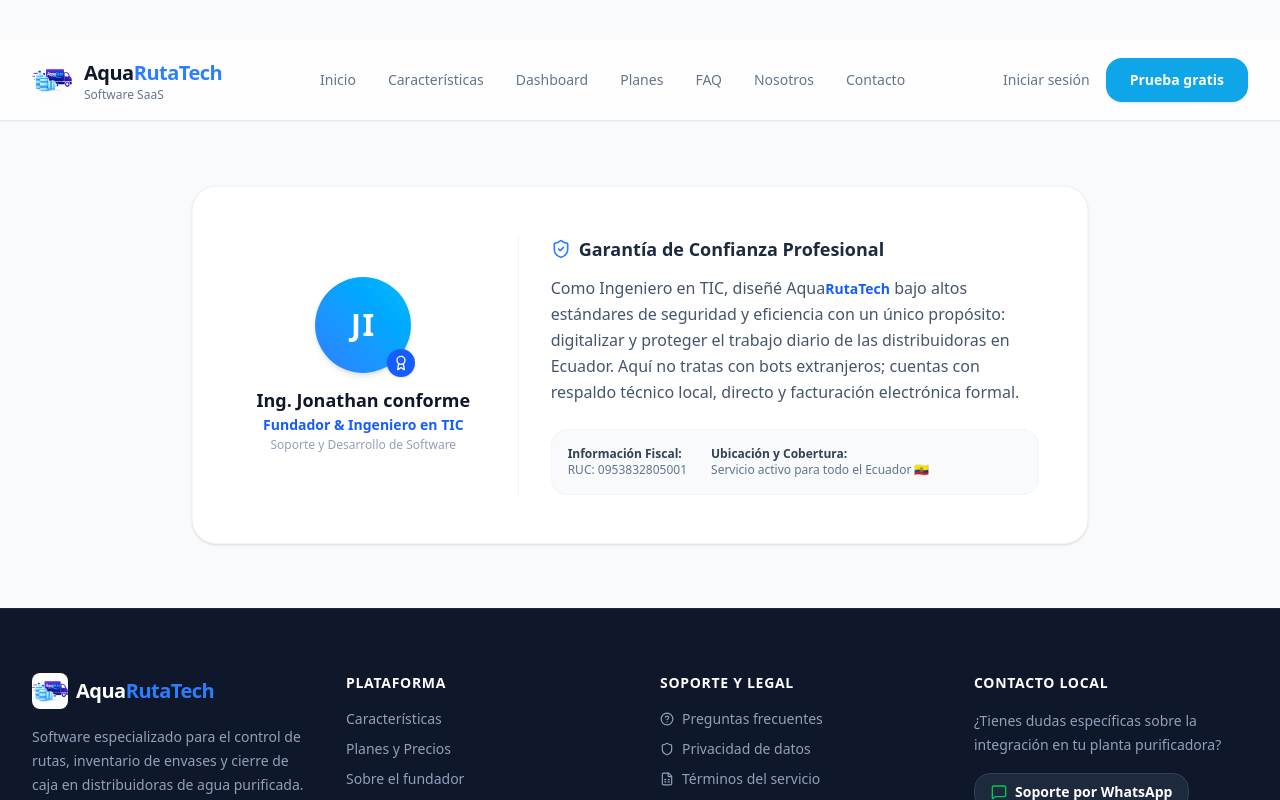
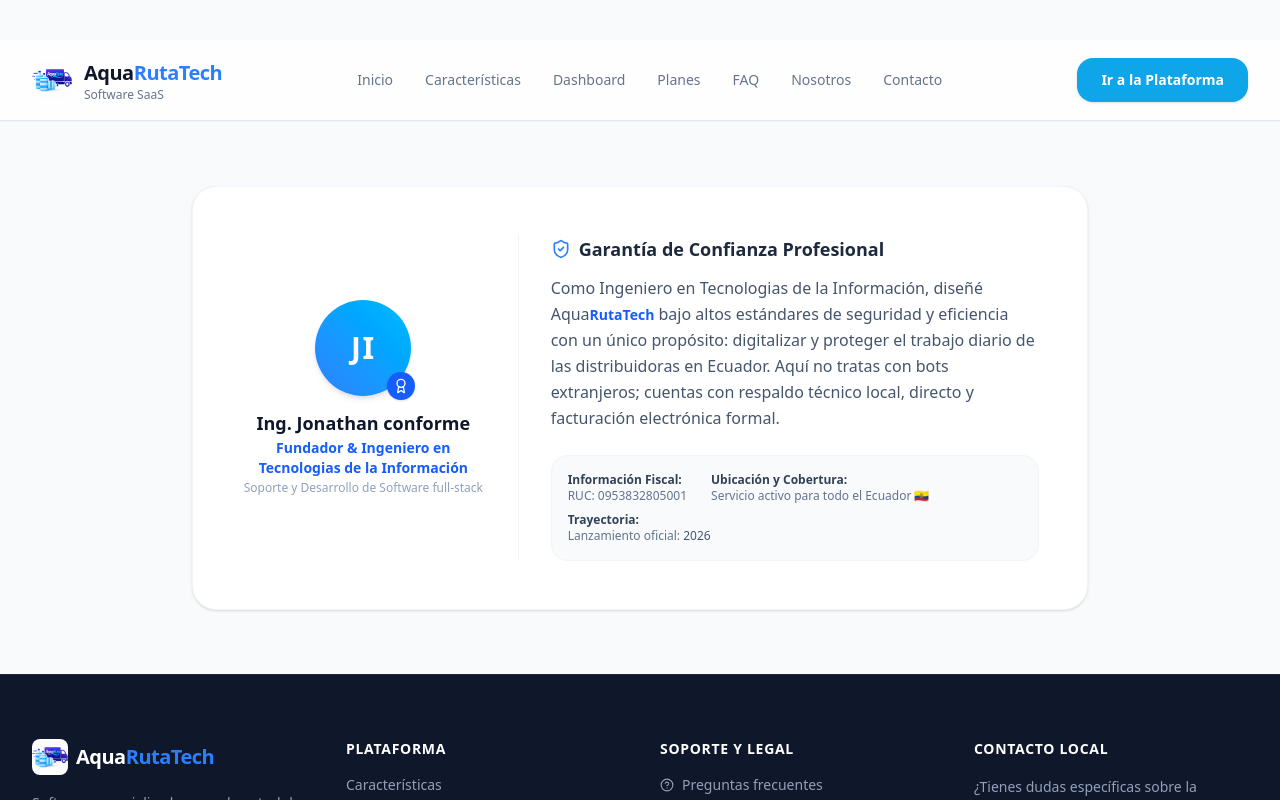
Before and after one commit to jonathan-conforme/aquarutatech-landing, a Next.js app: page /nosotros in a window 1280 px wide. Shown: the top 800 px of the page. Built offline with nearby package versions, Linux system fonts and the light colour scheme.

Commit message:
feat: optimizar UX de header, footer y redirección dinámica de planes a whatsapp

```diff
--- a/src/app/layout.tsx
+++ b/src/app/layout.tsx
@@ -41,6 +41,15 @@ export const metadata: Metadata = {
   // ¡Perfecto! Ya está activo apuntando al nuevo dominio
   metadataBase: new URL("https://aquarutatech.com"),
 
+ icons: {
+    icon: [
+      { url: "https://aquarutatech.com/icons/icon-512x512.png", type: "image/png" }
+    ],
+    apple: [
+      { url: "https://aquarutatech.com/icons/icon-512x512.png", type: "image/png" }
+    ],
+  },
+
   openGraph: {
     title: "AquaRutaTech | Software para Distribuidoras de Agua",
     description:
--- a/src/components/layout/Footer.tsx
+++ b/src/components/layout/Footer.tsx
@@ -105,7 +105,7 @@ export default function Footer() {
           <div className="flex flex-col sm:flex-row gap-2 sm:gap-6 text-slate-500">
             <span className="font-mono">RUC: 0953832805001</span>
             <span className="hidden sm:inline">|</span>
-            <span>Ing. Jonathan Conforme</span>
+            <span>Founder: Ing. Jonathan Conforme</span>
           </div>
         </div>
       </Container>
--- a/src/components/layout/Header.tsx
+++ b/src/components/layout/Header.tsx
@@ -75,19 +75,15 @@ export default function Header() {
 
           {/* Botones de Acción Desktop */}
           <div className="hidden items-center gap-4 md:flex">
-            <Link
-              href="http://127.0.0.1:8000/login"
-              className="text-sm font-medium text-[var(--color-muted)] transition-colors hover:text-[var(--color-foreground)]"
-            >
-              Iniciar sesión
-            </Link>
-            <Button><a
-                href="https://wa.me/593980659712?text=Hola,%20quiero%20probar%20el%20Software%20AquaRutaTech.%20Me%20gustaría%20recibir%20más%20información."
-                target="_blank"
-                rel="noopener noreferrer"
-              >
-                Prueba gratis
-              </a></Button>
+
+            {/* Botón de Acción Desktop - Ahora único y destacado */}
+            <div className="hidden items-center md:flex">
+              <Button className="px-5 py-2.5 text-sm font-semibold">
+                <a href={"https://app.aquarutatech.com/login"} target="_blank" rel="noopener noreferrer">
+                  Ir a la Plataforma
+                </a>
+              </Button>
+            </div>
           </div>
 
           {/* Botón Menú Móvil (Hamburguesa) - UI/UX: Accesible con estados ARIA */}
@@ -145,20 +141,10 @@ export default function Header() {
           ))}
 
           <div className="pt-4 flex flex-col gap-4">
-            <Link
-              href="https://app.aquaruta.com/login"
-              onClick={() => setIsOpen(false)}
-              className="flex h-11 items-center justify-center rounded-xl text-md font-medium border border-[var(--color-border)] text-[var(--color-foreground)]"
-            >
-              Iniciar sesión
-            </Link>
+
             <Button className="w-full h-11">
-              <a
-                href="https://wa.me/593980659712?text=Hola,%20quiero%20probar%20el%20Software%20AquaRutaTech.%20Me%20gustaría%20recibir%20más%20información."
-                target="_blank"
-                rel="noopener noreferrer"
-              >
-                Prueba gratis
+              <a href={"https://app.aquarutatech.com/login"} target="_blank" rel="noopener noreferrer">
+                Plataforma
               </a>
             </Button>
           </div>
--- a/src/components/sections/Founder.tsx
+++ b/src/components/sections/Founder.tsx
@@ -24,10 +24,10 @@ export default function Founder() {
                 Ing. Jonathan conforme
               </h3>
               <p className="text-sm font-semibold text-blue-600 mt-1">
-                Fundador & Ingeniero en TIC
+                Fundador & Ingeniero en Tecnologias de la Información
               </p>
               <p className="text-xs text-slate-400 mt-0.5">
-                Soporte y Desarrollo de Software
+                Soporte y Desarrollo de Software full-stack
               </p>
             </div>
 
@@ -39,7 +39,7 @@ export default function Founder() {
               </h4>
 
               <p className="text-sm md:text-base text-slate-600 leading-relaxed">
-                Como Ingeniero en TIC, diseñé Aqua<strong className="text-sm font-semibold text-blue-600 mt-1">RutaTech</strong> bajo altos estándares de seguridad y eficiencia con un único propósito: digitalizar y proteger el trabajo diario de las distribuidoras en Ecuador. Aquí no tratas con bots extranjeros; cuentas con respaldo técnico local, directo y facturación electrónica formal.
+                Como Ingeniero en Tecnologias de la Información, diseñé Aqua<strong className="text-sm font-semibold text-blue-600 mt-1">RutaTech</strong> bajo altos estándares de seguridad y eficiencia con un único propósito: digitalizar y proteger el trabajo diario de las distribuidoras en Ecuador. Aquí no tratas con bots extranjeros; cuentas con respaldo técnico local, directo y facturación electrónica formal.
               </p>
 
               {/* Bloque Legal / RUC */}
@@ -52,6 +52,10 @@ export default function Founder() {
                   <span className="font-semibold text-slate-700 block">Ubicación y Cobertura:</span>
                   Servicio activo para todo el Ecuador 🇪🇨
                 </div>
+                <div className="text-xs text-slate-500">
+                  <span className="font-semibold text-slate-700 block">Trayectoria:</span>
+                  Lanzamiento oficial: <span className="font-medium text-slate-600">2026</span>
+                </div>
               </div>
             </div>
 
--- a/src/components/sections/pricing/PricingCard.tsx
+++ b/src/components/sections/pricing/PricingCard.tsx
@@ -1,4 +1,3 @@
-// src/sections/PricingCard.tsx
 import React from 'react';
 import Button from "@/components/ui/Button";
 import { Check, X } from "lucide-react";
@@ -15,6 +14,17 @@ export default function PricingCard({ plan, isAnnual }: Props) {
   // Selecciona el precio correspondiente
   const currentPrice = isAnnual ? plan.priceAnnual : plan.priceMonthly;
   const periodText = isAnnual ? "USD / al año" : "USD / al mes";
+
+  // --- CONSTRUCCIÓN DEL ENLACE DE WHATSAPP DINÁMICO ---
+  const WHATSAPP_NUMBER = "593980659712";
+  const planName = plan.name;
+  const planPeriod = isAnnual ? "Anual" : "Mensual";
+
+  // Texto personalizado que detalla el plan, período y precio
+  const textMessage = `Hola, me interesa adquirir el *Plan ${planName}* en su modalidad *${planPeriod}* por $${currentPrice} ${isAnnual ? 'al año' : 'al mes'}. Me gustaría recibir más información para activarlo.`;
+
+  // Codificamos el mensaje para que sea válido dentro de una URL
+  const whatsappUrl = `https://wa.me/${WHATSAPP_NUMBER}?text=${encodeURIComponent(textMessage)}`;
 
   return (
     <article
@@ -71,16 +81,23 @@ export default function PricingCard({ plan, isAnnual }: Props) {
           </span>
         </div>
 
-        {/* Botón de Acción */}
+        {/* Botón de Acción con Redirección Personalizada */}
         <div className="mt-6">
           <Button
             className={`w-full py-2.5 rounded-xl font-medium transition-all duration-200 shadow-sm ${
               plan.popular
-                ? "bg-blue-600 text-white hover:bg-blue-700"
-                : "border border-slate-200 bg-white text-slate-700 hover:bg-slate-50"
+                ? "bg-blue-600 text-white hover:bg-blue-800"
+                : "border border-slate-200 text-black hover:bg-slate-500"
             }`}
           >
-            Comprar plan
+            <a
+              href={whatsappUrl}
+              target="_blank"
+              rel="noopener noreferrer"
+              className="flex w-full items-center justify-center"
+            >
+              Comprar plan
+            </a>
           </Button>
         </div>
 
@@ -118,6 +135,7 @@ export default function PricingCard({ plan, isAnnual }: Props) {
               {typeof plan.limits.products === "number" ? `Hasta ${plan.limits.products} productos` : plan.limits.products}
             </span>
           </li>
+
         </ul>
 
         {/* Línea Divisoria */}
@@ -130,6 +148,8 @@ export default function PricingCard({ plan, isAnnual }: Props) {
           <FeatureItem enabled={plan.modules.cash} text="Cierre de caja" />
           <FeatureItem enabled={plan.modules.purchases} text="Módulo de compras" />
           <FeatureItem enabled={plan.modules.payroll} text="Módulo de nómina" />
+          <FeatureItem enabled={plan.modules.offline} text="Modo offline" />
+          <FeatureItem enabled={plan.modules.electronic_invoicing} text="Facturación electrónica" />
         </ul>
       </div>
     </article>
--- a/src/components/sections/pricing/plans.ts
+++ b/src/components/sections/pricing/plans.ts
@@ -26,6 +26,7 @@ export const plans: Plan[] = [
       cash: true,
       purchases: true,
       payroll: false,
+      offline: false,
     },
   },
   {
@@ -49,6 +50,8 @@ export const plans: Plan[] = [
       cash: true,
       purchases: true,
       payroll: false,
+      offline: false,
+      electronic_invoicing: false,
     },
   },
   {
@@ -70,6 +73,8 @@ export const plans: Plan[] = [
       cash: true,
       purchases: true,
       payroll: true,
+      offline: false,
+      electronic_invoicing: false,
     },
   },
   {
@@ -84,6 +89,8 @@ export const plans: Plan[] = [
       clients: "Ilimitados",
       products: "Ilimitados",
       routes: "Ilimitadas",
+
+
     },
     modules: {
       routes: true,
@@ -91,6 +98,8 @@ export const plans: Plan[] = [
       cash: true,
       purchases: true,
       payroll: true,
+      offline: false,
+      electronic_invoicing: false,
     },
   },
 ];
--- a/src/components/sections/pricing/types.ts
+++ b/src/components/sections/pricing/types.ts
@@ -21,5 +21,9 @@ export interface Plan {
     cash: boolean;
     purchases: boolean;
     payroll: boolean;
+    offline: boolean;
+    electronic_invoicing: boolean;
+    priority_support: boolean;
+
   };
 }
--- a/src/components/ui/Button.tsx
+++ b/src/components/ui/Button.tsx
@@ -17,7 +17,7 @@ export default function Button({
         primary:
             "bg-[var(--color-primary)] text-white hover:bg-sky-600 shadow-sm",
         secondary:
-            "border border-slate-200 bg-white text-slate-900 hover:bg-[var(--color-primary-hover)]",
+            "border border-slate-200 bg-white text-slate-900 hover:bg-[var(--color-secondary-hover)]",
     };
 
     return (
```
